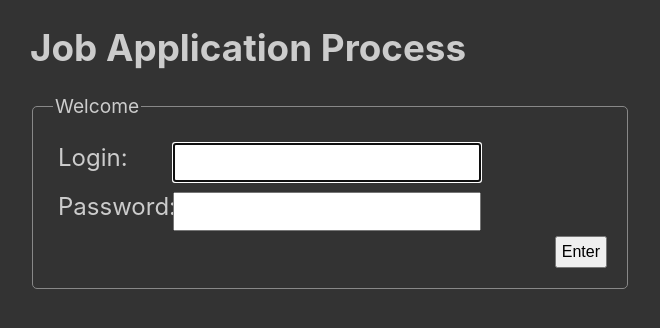
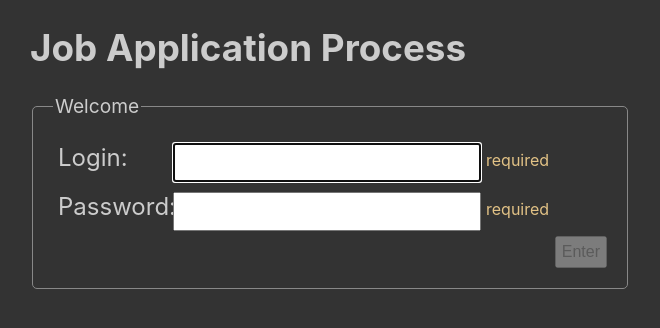
Before and after one commit to edwardtanguay/task-job-app-form-validation, a React (Vite) app: page / in a window 1280 px wide. Shown: the top 328 px of the page, without its empty margins (0-660 px from the left). Built offline with nearby package versions, Linux system fonts and the light colour scheme; no server answers; the HTML template or start-up script is replaced by a standard one.

Commit message:
simple validation in

```diff
--- a/src/App.jsx
+++ b/src/App.jsx
@@ -159,6 +159,9 @@ function App() {
 								type="text"
 								id="login2"
 							/>
+							{fieldLogin.trim().length === 0 && (
+								<div className="fieldNote">required</div>
+							)}
 						</div>
 						<div className="row">
 							<label htmlFor="password">Password</label>
@@ -168,9 +171,12 @@ function App() {
 								type="password"
 								id="password"
 							/>
+							{fieldPassword.trim().length === 0 && (
+								<div className="fieldNote">required</div>
+							)}
 						</div>
 						<div className="buttonRow">
-							<button onClick={handleSubmitButton}>Enter</button>
+							<button disabled={fieldLogin.trim().length === 0 || fieldPassword.trim().length === 0} onClick={handleSubmitButton}>Enter</button>
 						</div>
 					</fieldset>
 				</form>
--- a/src/App.scss
+++ b/src/App.scss
@@ -139,6 +139,12 @@ body {
 						font-size: 1rem;
 						width: 300px;
 					}
+
+					.fieldNote {
+						font-size: 1rem;
+						margin: 7px 0 0 5px;
+						color: rgb(226, 194, 134);
+					}
 				}
 
 				.buttonRow {
```
